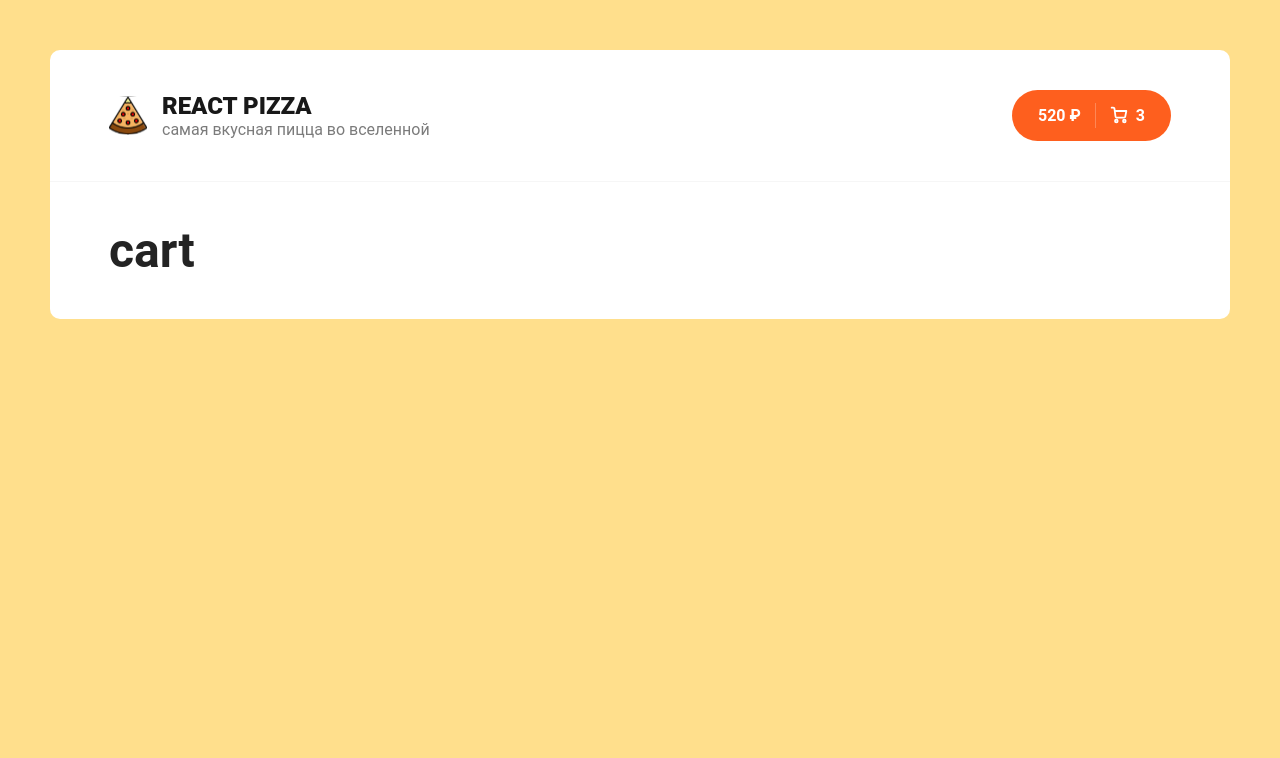
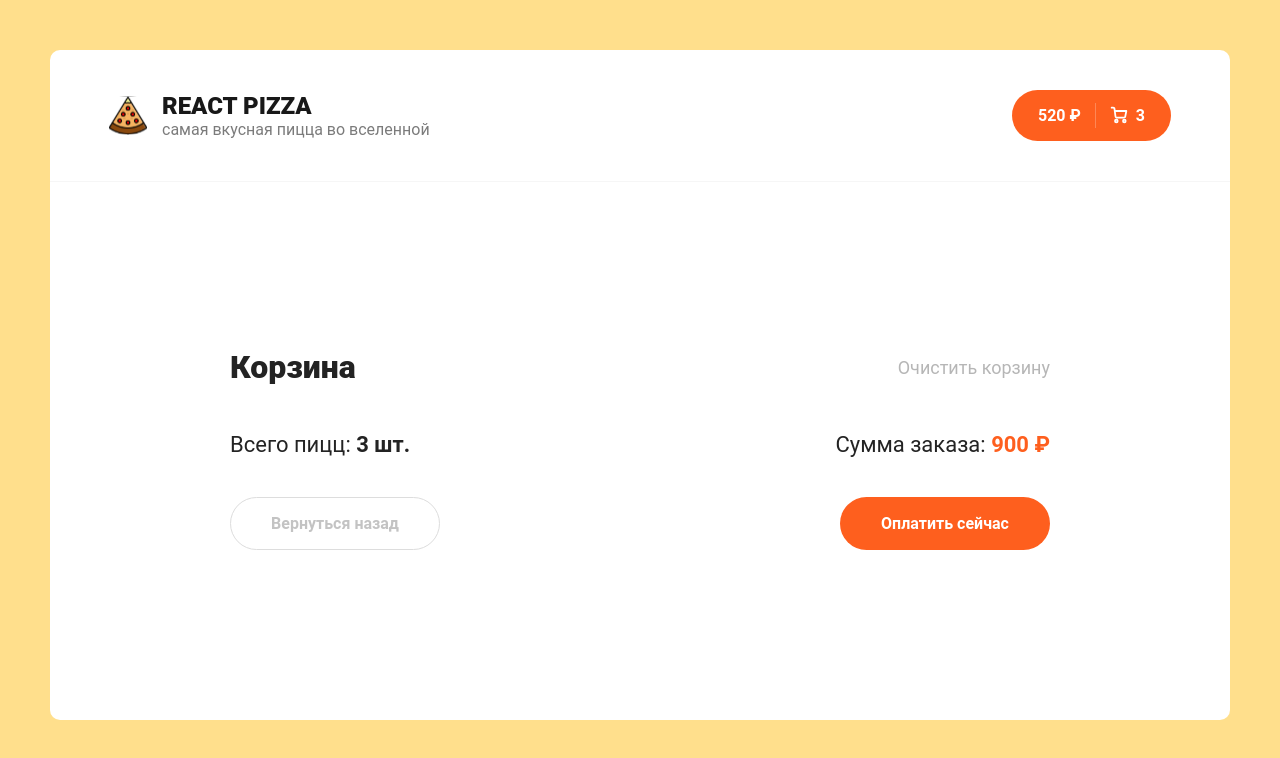
Before and after one commit to karbonara/pizza-react-app, a React (Create React App) app: page /cart in a window 1280 px wide. Shown: the top 758 px of the page. Built offline with nearby package versions, Linux system fonts and the light colour scheme.

Commit message:
Обновляет компоненты

```diff
--- a/src/App.js
+++ b/src/App.js
@@ -3,6 +3,7 @@ import { Route, Routes } from 'react-router-dom';
 import Home from './pages/Home';
 import FullPizza from './pages/FullPizza';
 import Cart from './pages/Cart';
+import NotFound from './pages/NotFound';
 import './scss/app.scss';
 
 function App() {
@@ -15,6 +16,7 @@ function App() {
             <Route index element={<Home />} />
             <Route path='pizzas:id' element={<FullPizza />} />
             <Route path='cart' element={<Cart />} />
+            <Route path='*' element={<NotFound />} />
           </Routes>
         </div>
       </div>
--- /dev/null
+++ b/src/components/NotFoundBlock/NotFoundBlock.jsx
@@ -0,0 +1,20 @@
+import React from 'react';
+import styles from './NotFoundBlock.module.scss';
+
+function NotFoundBlock() {
+    return (
+        <div className={styles.root}>
+            <h1>
+                <span>😕</span>
+                <br />
+                Ничего не найдено
+            </h1>
+            <p className={styles.description}>
+                К сожалени данная страница отсутствует в нашем интернет-магазине
+            </p>
+        </div>
+    );
+
+}
+
+export default NotFoundBlock;
--- /dev/null
+++ b/src/components/NotFoundBlock/NotFoundBlock.module.scss
@@ -0,0 +1,14 @@
+.root {
+    padding: 100px;
+    max-width: 750px;
+    margin: 0 auto;
+    text-align: center;
+
+    span {
+      font-size: 64px;
+    }
+  }
+
+  .description {
+    font-size: 22px;
+  }
--- a/src/pages/Cart.jsx
+++ b/src/pages/Cart.jsx
@@ -1,6 +1,47 @@
 function Cart() {
     return (
-        <h1>cart</h1>
+        <div className="content">
+            <div className="container container--cart">
+                <div className="cart">
+                    <div className="cart__top">
+                        <h2 className="content__title">
+                            Корзина
+                        </h2>
+                        <div className="cart__clear">
+
+                            <span>Очистить корзину</span>
+                        </div>
+                    </div>
+                    <div className="content__items">
+
+                    </div>
+                    <div className="cart__bottom">
+                        <div className="cart__bottom-details">
+                            <span>
+                                {" "}
+                                Всего пицц: <b>3 шт.</b>{" "}
+                            </span>
+                            <span>
+                                {" "}
+                                Сумма заказа: <b>900 ₽</b>{" "}
+                            </span>
+                        </div>
+                        <div className="cart__bottom-buttons">
+                            <a
+                                href="/"
+                                className="button button--outline button--add go-back-btn"
+                            >
+
+                                <span>Вернуться назад</span>
+                            </a>
+                            <div className="button pay-btn">
+                                <span>Оплатить сейчас</span>
+                            </div>
+                        </div>
+                    </div>
+                </div>
+            </div>
+        </div>
     );
 }
 
--- a/src/pages/FullPizza.jsx
+++ b/src/pages/FullPizza.jsx
@@ -1,6 +1,17 @@
+import { Link } from 'react-router-dom';
+
 function FullPizza() {
     return (
-        <h1>Page Pizza</h1>
+        <div className="container">
+            <img src={''} alt='Pizza' />
+            <h2>Пицца</h2>
+            <h4>1999 ₽</h4>
+            <Link to="/">
+                <button className="button button--outline button--add">
+                    <span>Назад</span>
+                </button>
+            </Link>
+        </div>
     );
 }
 
--- a/src/pages/Home.jsx
+++ b/src/pages/Home.jsx
@@ -17,6 +17,7 @@ function Home() {
                 setItems(arr);
                 setIsLoading(false);
             })
+        window.scrollTo(0, 0);
     }, []);
     return (
         <>
--- a/src/pages/NotFound.jsx
+++ b/src/pages/NotFound.jsx
@@ -1,6 +1,8 @@
+import NotFoundBlock from '../components/NotFoundBlock/NotFoundBlock';
+
 function NotFound() {
     return (
-        <h1>NotFound</h1>
+        <NotFoundBlock />
     );
 }
 
```
Also changed, not shown: src/pages/CartEmpty.jsx (added, +24 -0 lines).
